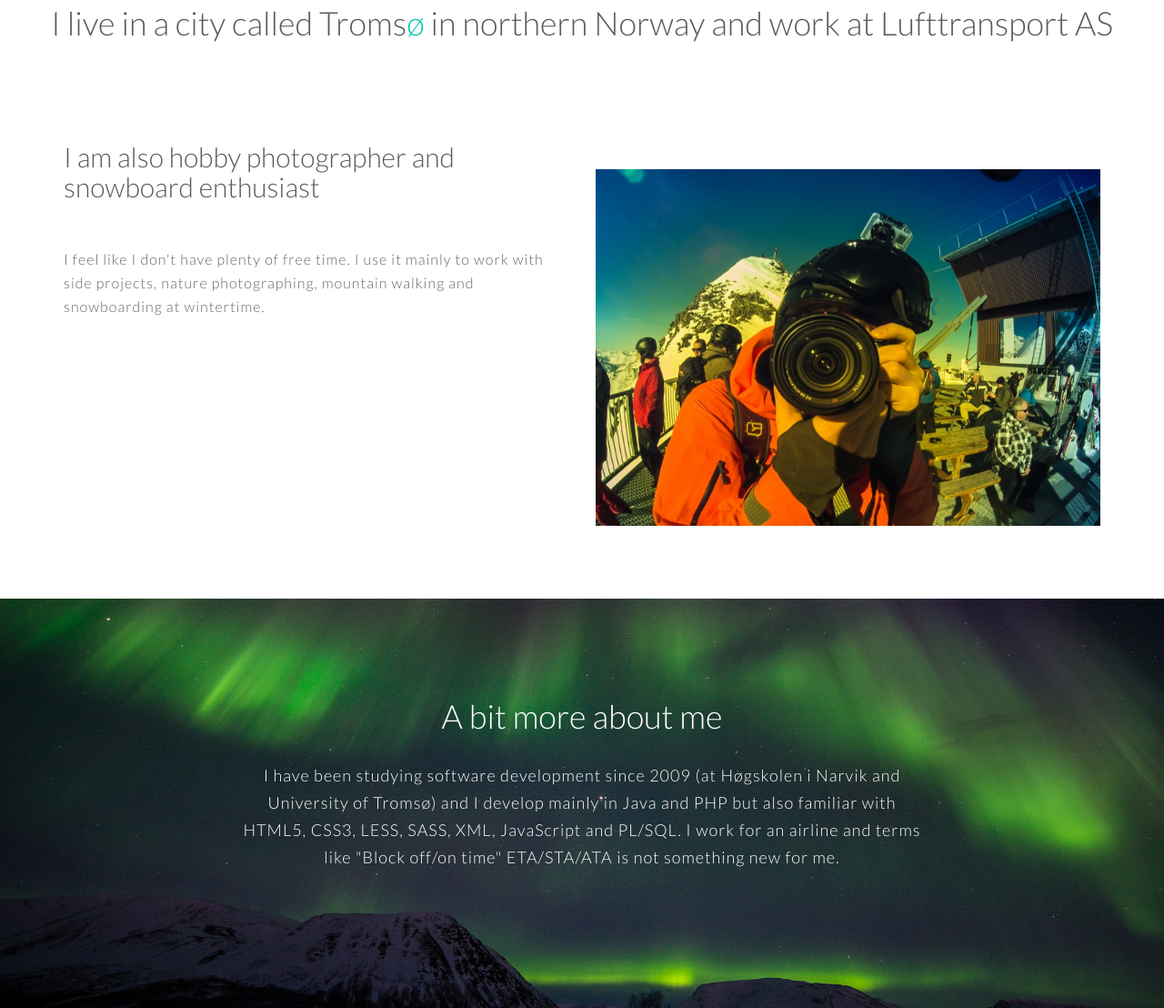
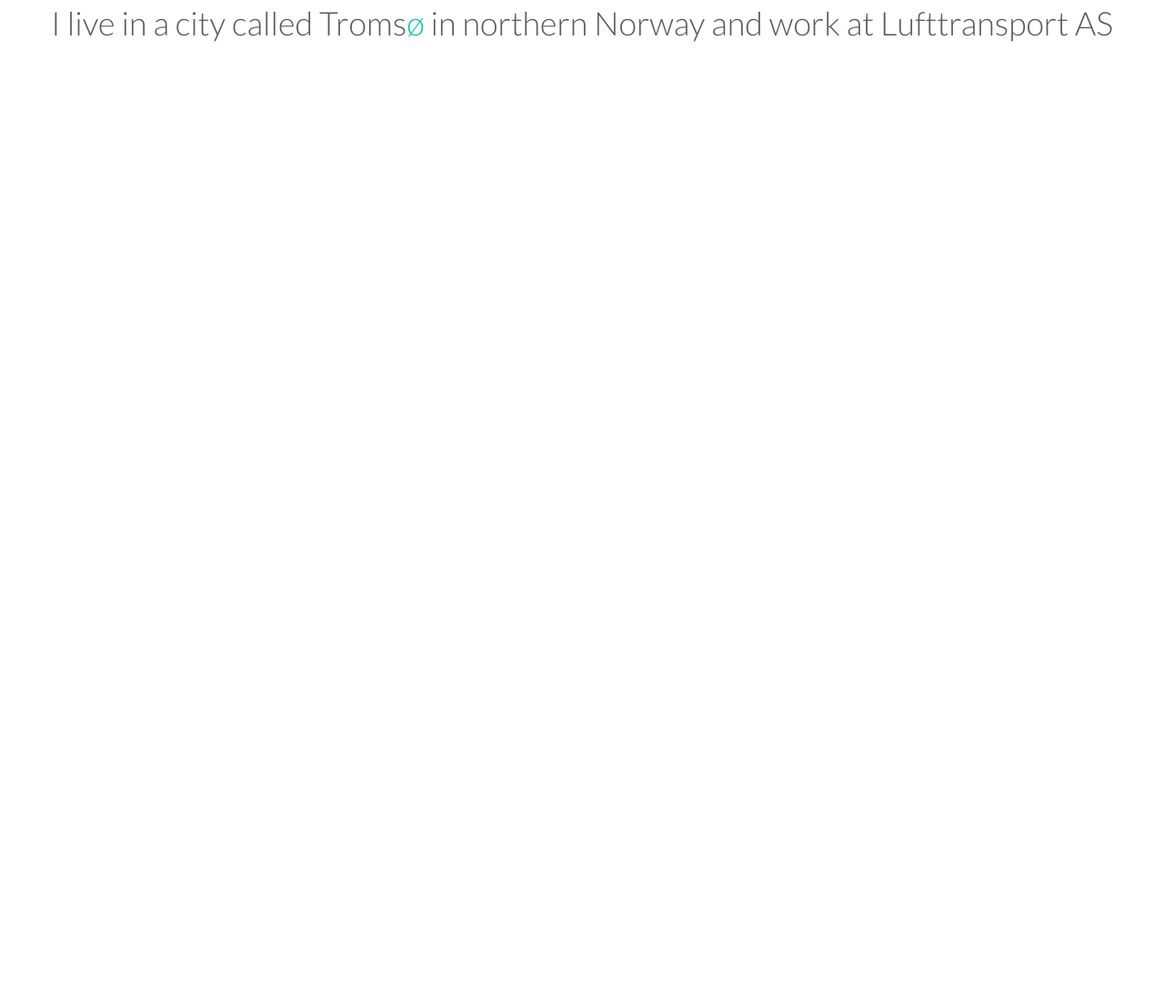
Before and after one commit to timurgen/username.github.io, a plain HTML site: page public_html/netbeans_phpunit.html in a window 1280 px wide. Shown: the part 14-1122 px from the top of the page at 91% size. After the commit the page ends 800 px from the top, so only its background shows below. Drawn offline with Linux system fonts and the light colour scheme.

Commit message:
Update netbeans_phpunit.html

```diff
--- a/public_html/netbeans_phpunit.html
+++ b/public_html/netbeans_phpunit.html
@@ -29,31 +29,6 @@
                 </div>
             </div>
         </section>
-        <section id="about_me_section_2">
-            <div class="container ptb">
-                <div class="row">
-                    <div class="col-md-6" id="id-about-me-text">
-                        <h2>I am also hobby photographer and snowboard enthusiast</h2>
-                        <p class="mt">I feel like I don't have plenty of free time. I use it mainly to work with side projects, nature photographing, mountain walking and snowboarding at wintertime.</p>
-                    </div>
-                    <div class="col-md-6" id="id-about-me-picture">
-                        <img src="assets/img/ihe4_dSz8g0.jpg" alt="" class="img-responsive mt"/>
-                    </div>
-                </div><!--/row-->
-            </div><!--/container-->
-        </section>
-
-
-        <div id="sep">
-            <div class="container">
-                <div class="row centered">
-                    <div class="col-md-8 col-md-offset-2">
-                        <h1>A bit more about me</h1>
-                        <h4>I have been studying software development since 2009 (at Høgskolen i Narvik and University of Tromsø) and I develop mainly in Java and PHP but also familiar with HTML5, CSS3, LESS, SASS, XML, JavaScript and PL/SQL. I work for an airline and terms like "Block off/on time" ETA/STA/ATA is not something new for me.</h4>
-                    </div>
-                </div>
-            </div>
-        </div>
         <script src="assets/js/jquery.min.js"></script>
         <script src="assets/js/bootstrap.min.js"></script>
         <script src="assets/js/retina-1.1.0.js"></script>
```
